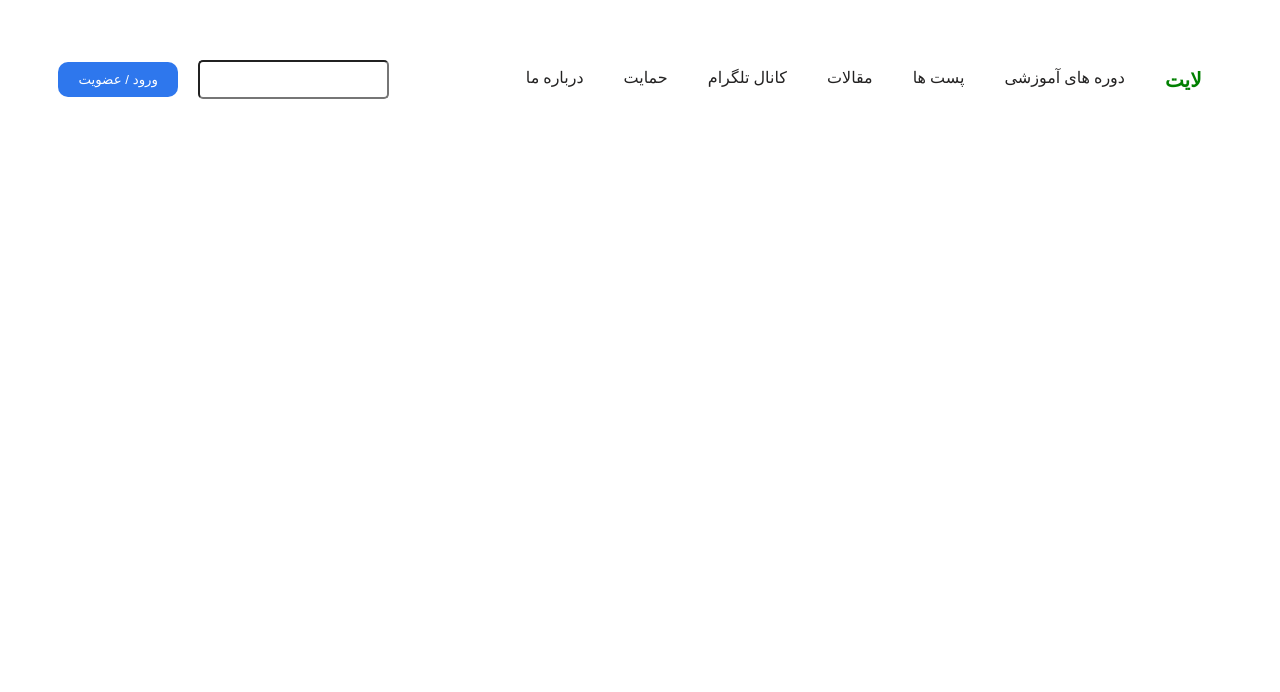
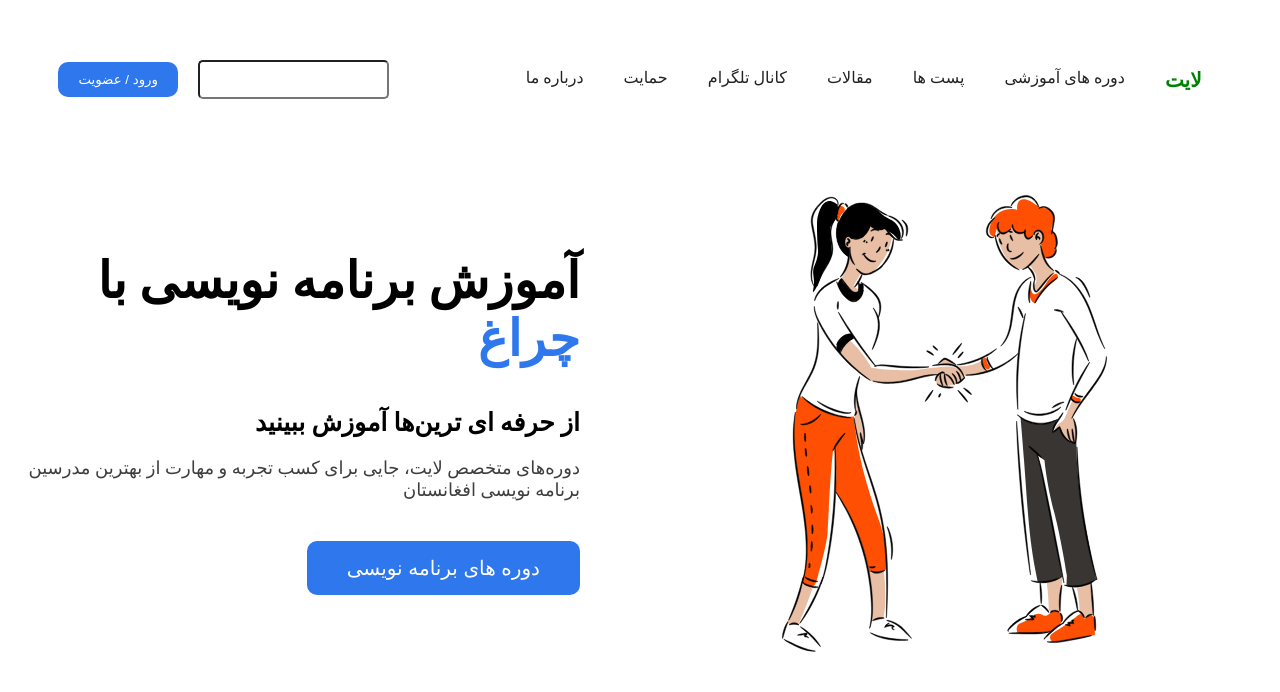
Before and after one commit to safariasif/light-educational-system, a plain HTML site: page index.html in a window 1280 px wide. Drawn offline with Linux system fonts and the light colour scheme.

Commit message:
created a main section of light projekt

```diff
--- a/css/index.css
+++ b/css/index.css
@@ -1,12 +1,12 @@
-*{
+* {
   margin: 0px;
   padding: 0px;
   box-sizing: border-box;
 }
-body{
+body {
   direction: rtl;
 }
-.nav{
+.nav {
   display: flex;
   flex-direction: row;
   align-items: center;
@@ -14,56 +14,95 @@ body{
   padding: 60px 0px;
 }
 
-.nav .left-section{
-
+.nav .left-section {
 }
-.nav .left-section .list{
+.nav .left-section .list {
   display: flex;
   list-style-type: none;
 }
-.nav .left-section .list .list-item{
+.nav .left-section .list .list-item {
   padding: 0px 20px;
 }
-.nav .left-section .list .list-item .link{
+.nav .left-section .list .list-item .link {
   text-decoration: none;
   font-size: 18px;
   color: rgb(35, 34, 34);
   transition: 0.5s;
   font-size: 16px;
-
 }
-.nav .left-section .list .list-item .link:hover{
+.nav .left-section .list .list-item .link:hover {
   color: green;
   font-weight: bold;
 }
 
-.nav .left-section .list .list-item #light{
+.nav .left-section .list .list-item #light {
   color: green;
-    font-size:  20px;
+  font-size: 20px;
   font-weight: bold;
 }
-.nav .right-section{
+.nav .right-section {
   display: flex;
   flex-direction: row;
   justify-content: center;
   align-items: center;
 }
-.nav .right-section .sign{
+.nav .right-section .sign {
   padding-right: 20px;
 }
 
-.nav .right-section .sign .login-register{
+.nav .right-section .sign .login-register {
   background-color: rgb(46, 119, 237);
   padding: 10px 20px;
   border: none;
   border-radius: 10px;
 }
-.nav .right-section .sign .login-register a{
+.nav .right-section .sign .login-register a {
   text-decoration: none;
   color: #ffff;
 }
-.right-section .search .search-box{
+.right-section .search .search-box {
   padding: 10px 5px;
   outline: none;
   border-radius: 5px;
 }
+
+.section {
+  display: flex;
+  flex-direction: row;
+  justify-content: center;
+  align-items: center;
+}
+.section .right img {
+  width: 700px;
+}
+.section .left h2 {
+  font-size: 50px;
+  font-weight: bold;
+  margin-bottom: 40px;
+}
+.section .left h4 {
+  font-size: 25px;
+  font-weight: bold;
+  margin-bottom: 20px;
+}
+.section .left p {
+  color: rgb(62, 61, 61);
+  font-size: 18px;
+  margin-top: 10px;
+}
+.section .left .btn-courses {
+  margin-top: 40px;
+  padding: 15px 40px;
+  font-size: 20px;
+  background-color: rgb(46, 119, 237);
+  color: #ffff;
+  border-radius: 10px;
+  cursor: pointer;
+  transition: 0.7s;
+  border: 0px;
+}
+.section .left .btn-courses:hover {
+  background-color: #ffff;
+  color: rgb(46, 119, 237);
+  border: 1px solid rgb(46, 119, 237);
+}
--- a/index.html
+++ b/index.html
@@ -25,11 +25,30 @@
         </div>
         <div class="sign">
           <button class="login-register">
-            <a href="" class="login">ورود / </a><a href="" class="register">عضویت</a>
+            <a href="" class="login">ورود / </a
+            ><a href="" class="register">عضویت</a>
           </button>
         </div>
       </div>
     </nav>
+    <section class="section">
+      <div class="right">
+        <img src="./image/welcome.svg" alt="" />
+      </div>
+      <div class="left">
+        <h2>
+          آموزش برنامه نویسی با
+          <span style="color: rgb(46, 119, 237)">چراغ</span>
+        </h2>
+        <h4>از حرفه ای ترین‌ها آموزش ببینید</h4>
+        <p>
+          دوره‌های متخصص لایت، جایی برای کسب تجربه و مهارت از بهترین مدرسین
+          <br />
+          برنامه نویسی افغانستان
+        </p>
+        <button class="btn-courses">دوره های برنامه نویسی</button>
+      </div>
+    </section>
     <script src="./js/index.js"></script>
   </body>
 </html>
```
Also changed, not shown: image/welcome.svg (added). Lines whose indentation alone changed are shown as unchanged.
